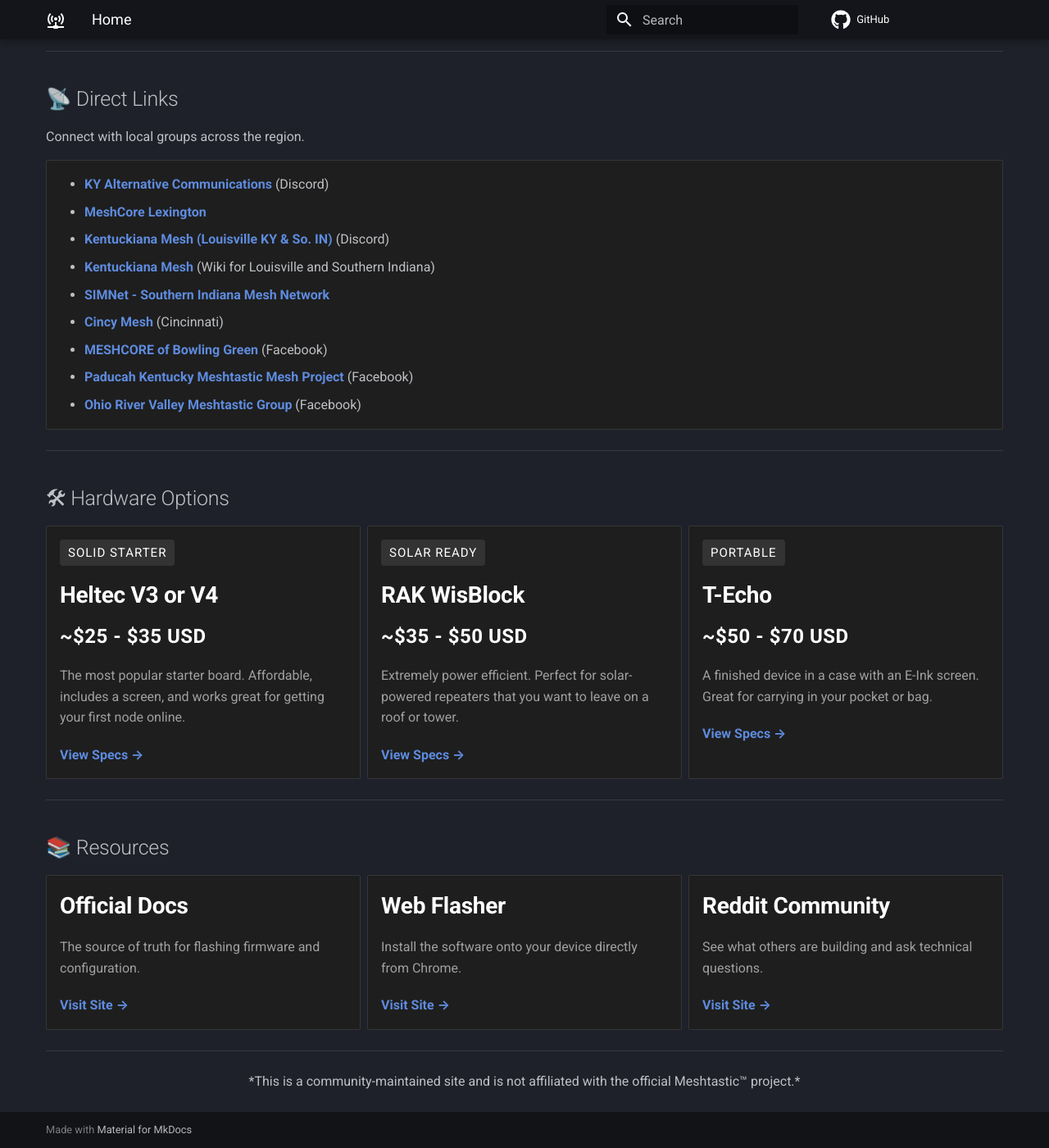
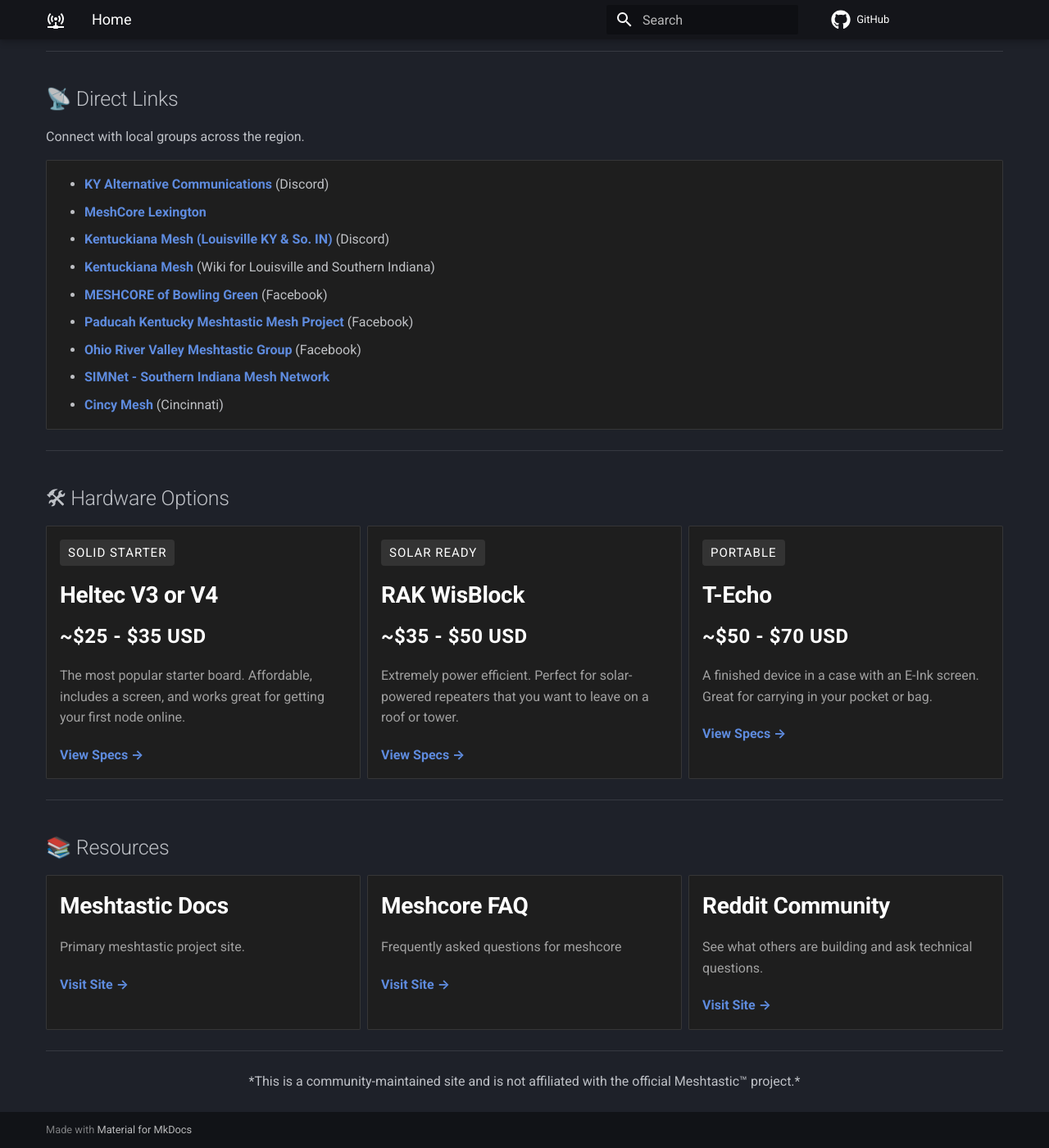
Before and after one commit to mesh-ky/mesh-ky.org, an MkDocs documentation site: the page built from docs/index.md, in a window 1280 px wide and 1400 px high, scrolled down 605 px. Shown: the whole window at 82% size. Built offline with MkDocs 1.6.1 and Material for MkDocs 9.7.7, drawn with Linux system fonts in a browser that asks for light colours; comment, search, counter and statistics services are not loaded.

Commit message:
Update index.md

```diff
--- a/docs/index.md
+++ b/docs/index.md
@@ -26,11 +26,11 @@ Connect with local groups across the region.
         <li><a href="https://meshcorelexington.com/" target="_blank">MeshCore Lexington</a></li>
         <li><a href="https://discord.gg/CRaqMB4JyE" target="_blank">Kentuckiana Mesh (Louisville KY & So. IN)</a> (Discord)</li>
         <li><a href="https://www.kentuckianamesh.org/" target="_blank">Kentuckiana Mesh</a> (Wiki for Louisville and Southern Indiana)</li>
-        <li><a href="https://simnetwork.org/" target="_blank">SIMNet - Southern Indiana Mesh Network</a></li>
-        <li><a href="https://www.cincymesh.org/" target="_blank">Cincy Mesh</a> (Cincinnati)</li>
         <li><a href="https://www.facebook.com/groups/1226645572598496" target="_blank">MESHCORE of Bowling Green</a> (Facebook)</li>
         <li><a href="https://www.facebook.com/groups/1629230191068091" target="_blank">Paducah Kentucky Meshtastic Mesh Project</a> (Facebook)</li>
         <li><a href="https://www.facebook.com/groups/257831737385089" target="_blank">Ohio River Valley Meshtastic Group</a> (Facebook)</li>
+        <li><a href="https://simnetwork.org/" target="_blank">SIMNet - Southern Indiana Mesh Network</a></li>
+        <li><a href="https://www.cincymesh.org/" target="_blank">Cincy Mesh</a> (Cincinnati)</li>
     </ul>
   </div>
 </div>
@@ -73,14 +73,14 @@ Connect with local groups across the region.
 
 <div class="grid">
   <div class="card">
-    <h3>Official Docs</h3>
-    <p>The source of truth for flashing firmware and configuration.</p>
+    <h3>Meshtastic Docs</h3>
+    <p>Primary meshtastic project site.</p>
     <a href="https://meshtastic.org/">Visit Site →</a>
   </div>
   <div class="card">
-    <h3>Web Flasher</h3>
-    <p>Install the software onto your device directly from Chrome.</p>
-    <a href="https://flasher.meshtastic.org/">Visit Site →</a>
+    <h3>Meshcore FAQ</h3>
+    <p>Frequently asked questions for meshcore</p>
+    <a href="https://github.com/meshcore-dev/MeshCore/blob/main/docs/faq.md">Visit Site →</a>
   </div>
   <div class="card">
     <h3>Reddit Community</h3>
```
